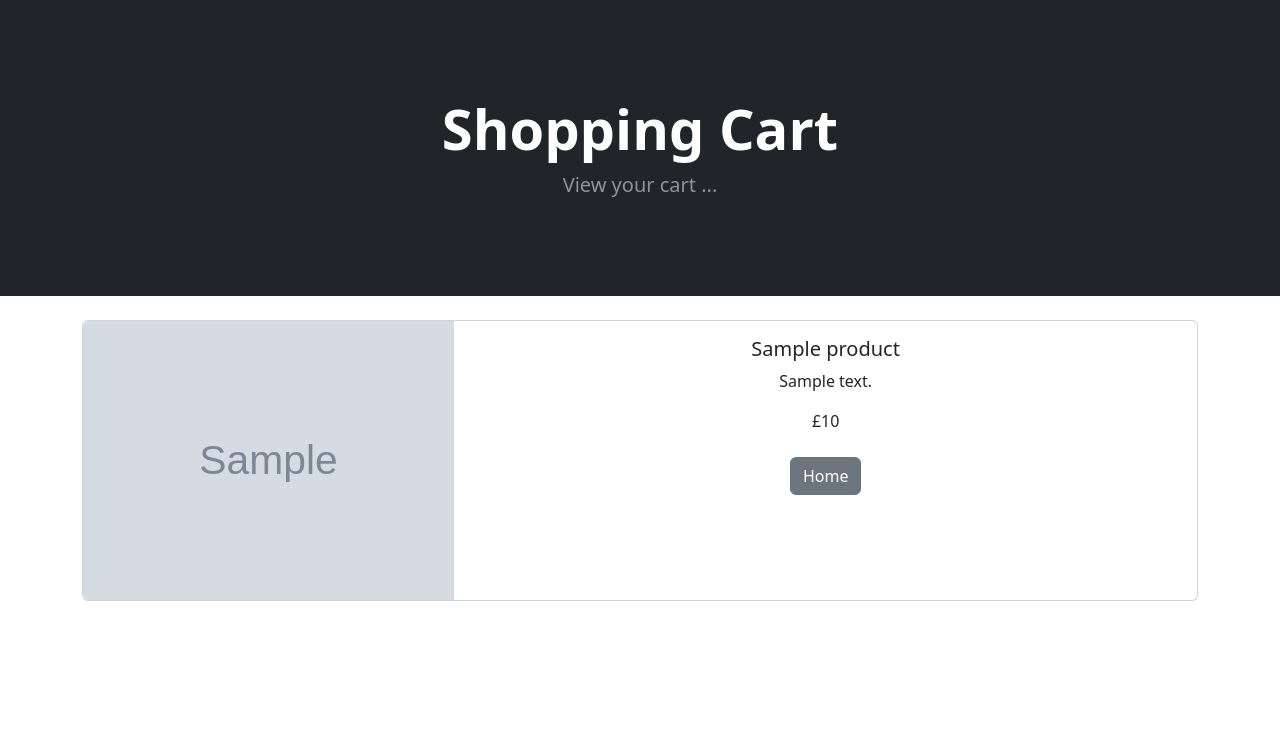
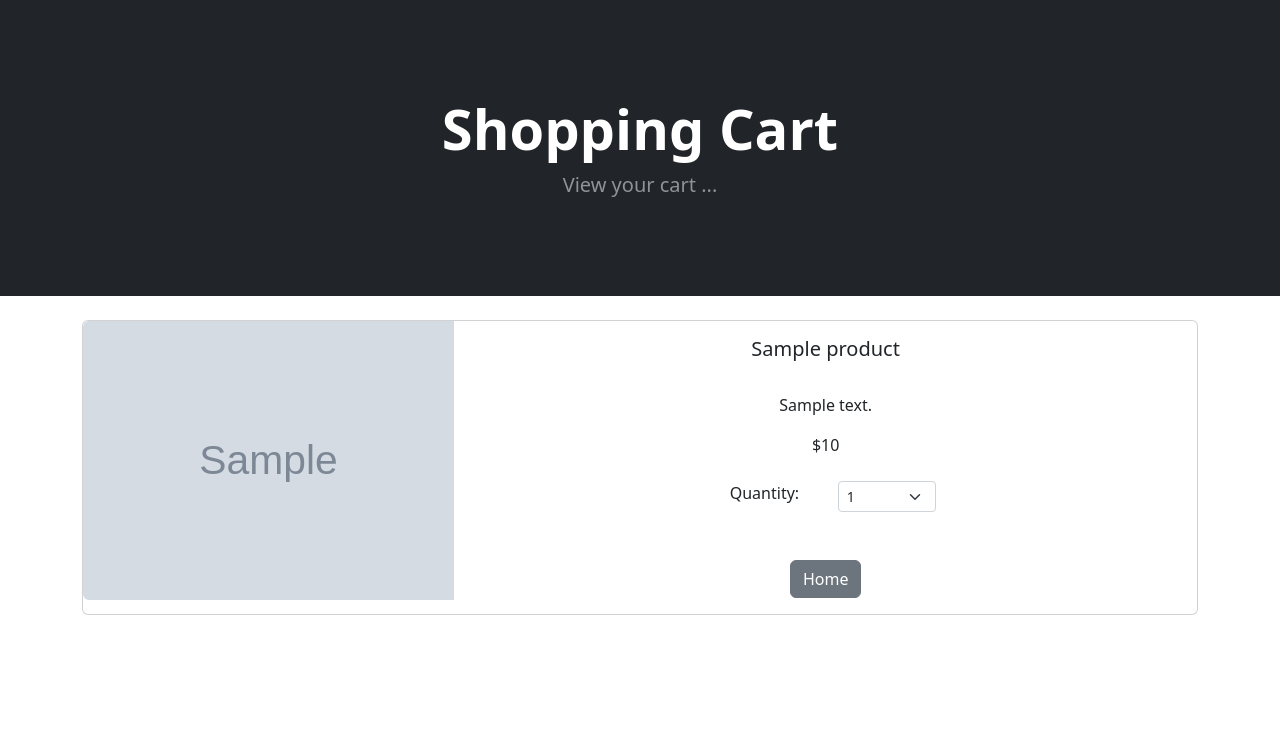
Before and after one commit to DebbieCoates/ecom, a Django app: template cart/templates/cart_summary.html in a window 1280 px wide. Shown: the part 57-809 px from the top of the page. Run offline with Django 5.2, Linux system fonts and the light colour scheme; the template is opened without the code that fills it: most values are stand-ins (such as "Sample title", 1, 10 or a date in 2020); grey boxes marked "Sample" are stand-in pictures; some libraries are stand-ins or nearby versions.

Commit message:
Product Quantities (16)

```diff
--- a/cart/cart.py
+++ b/cart/cart.py
@@ -1,3 +1,4 @@
+from itertools import product
 from store.models import Product
 
 
@@ -15,16 +16,19 @@ class Cart:
         #make sure cart is available on all pages
         self.cart = cart
 
-    def add(self, product):
+
+    def add(self, product, quantity):
         product_id = str(product.id)
-
-        #logic to add product to cart
+        product_qty = str(quantity)
+		# Logic
         if product_id in self.cart:
-           pass
+            pass
         else:
-            self.cart[product_id]= {'price': str(product.price)}
+			#self.cart[product_id] = {'price': str(product.price)}
+            self.cart[product_id] = int(product_qty)
 
         self.session.modified = True
+
 
     def __len__(self):
         return len(self.cart)
@@ -36,3 +40,7 @@ class Cart:
         products = Product.objects.filter(id__in=Product_ids)
         #return the products looked up
         return products
+
+    def get_quants(self):
+        quantities = self.cart
+        return quantities
--- a/cart/templates/cart_summary.html
+++ b/cart/templates/cart_summary.html
@@ -30,25 +30,53 @@
                                 <div class="card-body">
                                     <center>
                                             <h5 class="card-title">{{ product.name }}</h5>
-                                        <p class="card-text justify">{{ product.description }}</p>
+                                            <br/>
+                                            <p class="card-text justified">{{ product.description }}</p>
 
                                             {% if product.is_sale %}
-                                            <div class="d-flex justify-content-center small text-danger  mb-2">
+                                            <div class="d-flex justify-content-center small text-warning mb-2">
                                                     <div class="bi-star-fill"></div>
-                                                &nbsp;&nbsp;<div >SALE</div> &nbsp;&nbsp;
+                                                    &nbsp;&nbsp;Sale!&nbsp;&nbsp;
                                                     <div class="bi-star-fill"></div>
                                                     </div>
 
+                                                    <!-- Product price-->
                                                     <strike>
-                                                £{{ product.sale_price }}
+                                                    ${{ product.price }}
                                                     </strike>
-                                            &nbsp; £{{ product.price }}
+                                                    &nbsp;
+                                                    ${{ product.sale_price }}
+
+
 
                                             {% else %}
-                                        £{{ product.price }}
+                                                ${{ product.price }}
+
                                             {% endif %}
-                                        <br/> <br/>
-                                        <a href="{% url 'home' %}" class="btn btn-secondary"> Home</a>
+                                                <br/><br/>
+                                            <div class="row justify-content-center">
+                                        <div class="col-md-2">Quantity:</div>
+                                                    <div class="col-md-2">
+                                                    <select class="form-select form-select-sm" id="select{{product.id}}">
+
+                                                {% for key, value in quantities.items %}
+                                                    {% if key == product.id|slugify %}
+                                                <option selected>{{ value }}</option>
+                                                    {% endif %}
+                                                {% endfor %}
+
+
+                                                    <option value="1">1</option>
+                                                    <option value="2">2</option>
+                                                    <option value="3">3</option>
+                                                    <option value="4">4</option>
+                                                    <option value="5">5</option>
+                                                    </select>
+                                                    </div>
+                                                </div>
+                                                <br/><br/>
+                                            <a href="{% url 'home'%}" class="btn btn-secondary">Home</a>
+
                                         </center>
                                 </div>
                             </div>
--- a/store/templates/product.html
+++ b/store/templates/product.html
@@ -64,6 +64,7 @@
             url: '{% url 'cart_add' %}',
             data: {
             product_id: $('#add-cart').val(),
+            product_qty: $('#qty-cart option:selected').text(),
             csrfmiddlewaretoken: '{{ csrf_token }}',
             action: 'post'
             },
```
Also changed, not shown: cart/views.py (+7 -5 lines). Lines whose indentation alone changed are shown as unchanged.
